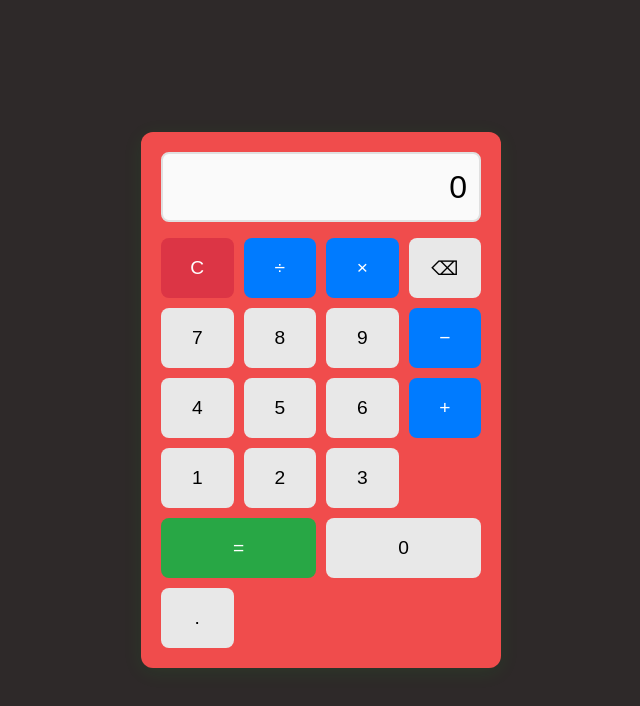
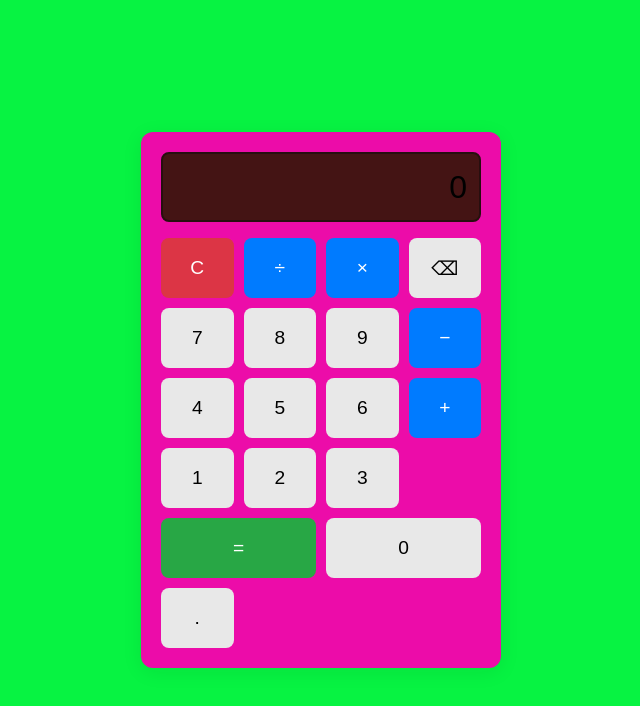
Before and after one commit to alimali88k43-hash/tad, a plain HTML site: page index.html in a window 1280 px wide. Shown: the whole page, without its empty margins (319-959 px from the left). Drawn offline with Linux system fonts and the light colour scheme.

Commit message:
Update index.html

```diff
--- a/index.html
+++ b/index.html
@@ -11,8 +11,8 @@
 * { box-sizing: border-box; margin: 0; padding: 0; }
 body {
     font-family: system-ui, -apple-system, "Segoe UI", Roboto, sans-serif;
-    background: #2e2929;
-    color: #b33131;
+    background: #07f342;
+    color: #5908f0;
     display: flex;
     justify-content: center;
     align-items: center;
@@ -22,9 +22,9 @@ body {
 
 /* ===== CALCULATOR CONTAINER ===== */
 .calculator {
-    background: #f04c4c;
+    background: #ec0ca9;
     border-radius: 12px;
-    box-shadow: 0 4px 20px rgba(30, 240, 40, 0.08);
+    box-shadow: 0 4px 20px rgba(22, 26, 22, 0.08);
     width: 100%;
     max-width: 360px;
     padding: 20px;
@@ -37,10 +37,10 @@ body {
     font-size: 2rem;
     text-align: right;
     padding: 12px;
-    border: 2px solid #e0e0e0;
+    border: 2px solid #270f0f;
     border-radius: 8px;
     margin-bottom: 16px;
-    background: #fafafa;
+    background: #441414;
     outline: none;
 }
 
```
